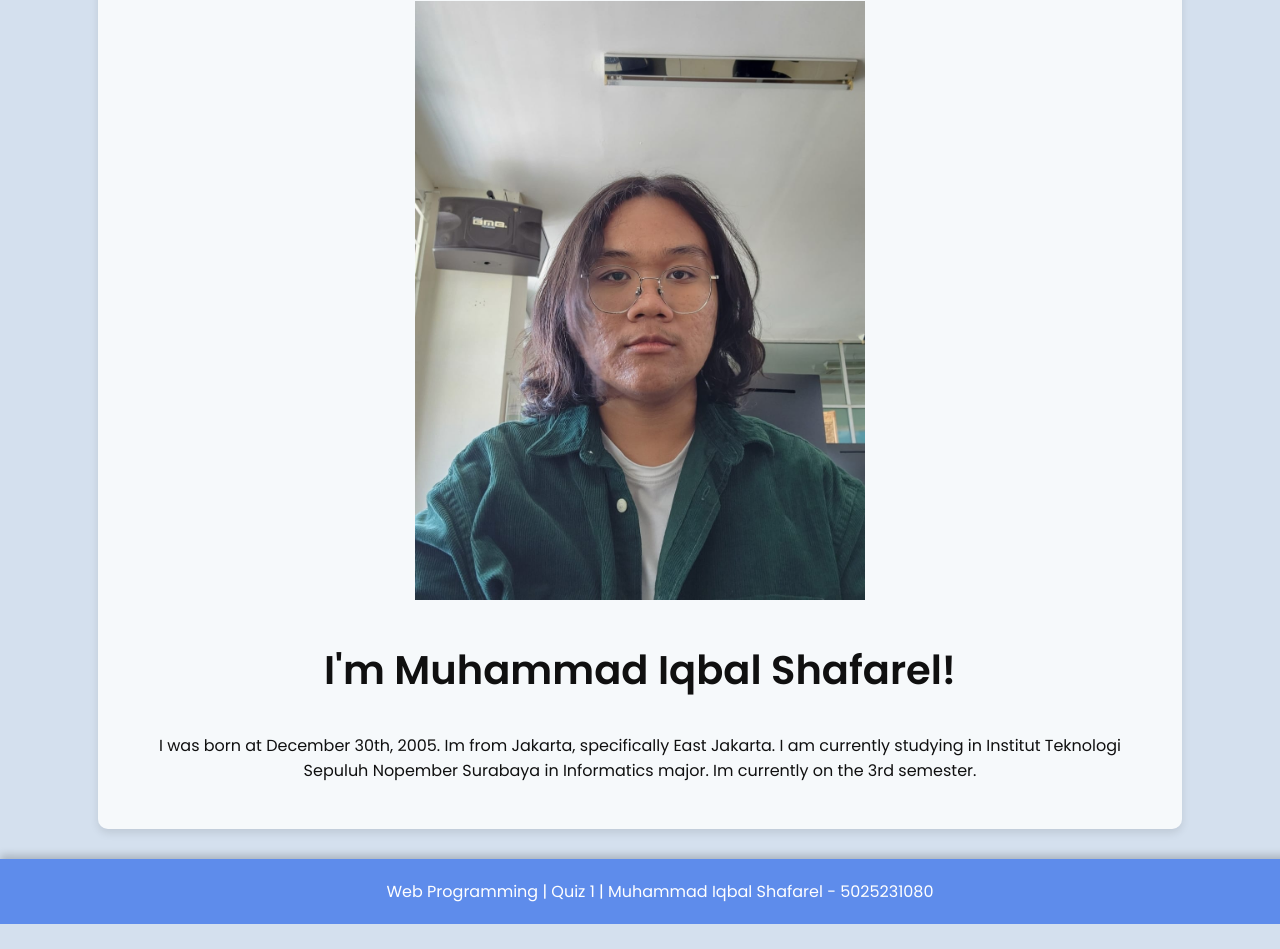
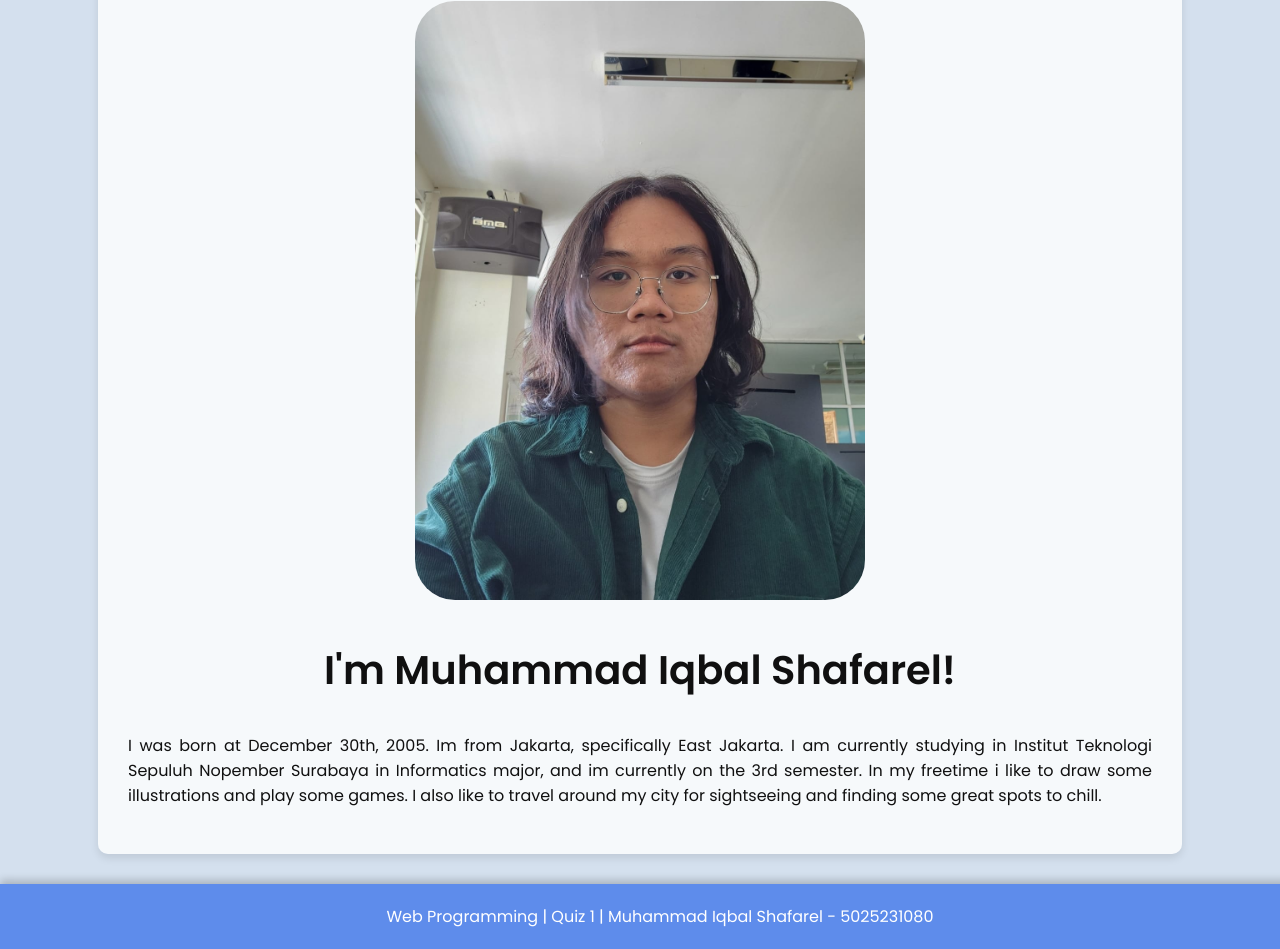
Before and after one commit to balelulelo/Web-Programming-IUP-Quiz-1, a plain HTML site: page quiz1/profile.html in a window 1280 px wide. Shown: the part 389-1338 px from the top of the page. Before the commit the page ends 1313 px from the top, so only its background shows below. Drawn offline with Linux system fonts and the light colour scheme.

Commit message:
Add files via upload

```diff
--- a/quiz1/css/styles.css
+++ b/quiz1/css/styles.css
@@ -65,6 +65,11 @@ main h2 {
 
 .profile-image{
     width: 450px;
+    border-radius: 40px;
+}
+
+.profile-desc{
+    text-align: justify;
 }
 
 .responsive-image {
--- a/quiz1/profile.html
+++ b/quiz1/profile.html
@@ -24,9 +24,7 @@
         <img src="images/aku.jpeg" alt="Muhammad Iqbal Shafarel" class="profile-image">
 
         <h2>I'm Muhammad Iqbal Shafarel!</h2>
-        <p>I was born at December 30th, 2005. Im from Jakarta, specifically East Jakarta. I am currently studying in Institut Teknologi Sepuluh Nopember Surabaya in Informatics major. Im currently on the 3rd semester.</p>
-
-
+        <p class="profile-desc">I was born at December 30th, 2005. Im from Jakarta, specifically East Jakarta. I am currently studying in Institut Teknologi Sepuluh Nopember Surabaya in Informatics major, and im currently on the 3rd semester. In my freetime i like to draw some illustrations and play some games. I also like to travel around my city for sightseeing and finding some great spots to chill. </p>
 
     </main>
 
```
Also changed, not shown: quiz1/food.html (+1 -1 lines), quiz1/hometown.html (+1 -1 lines).
